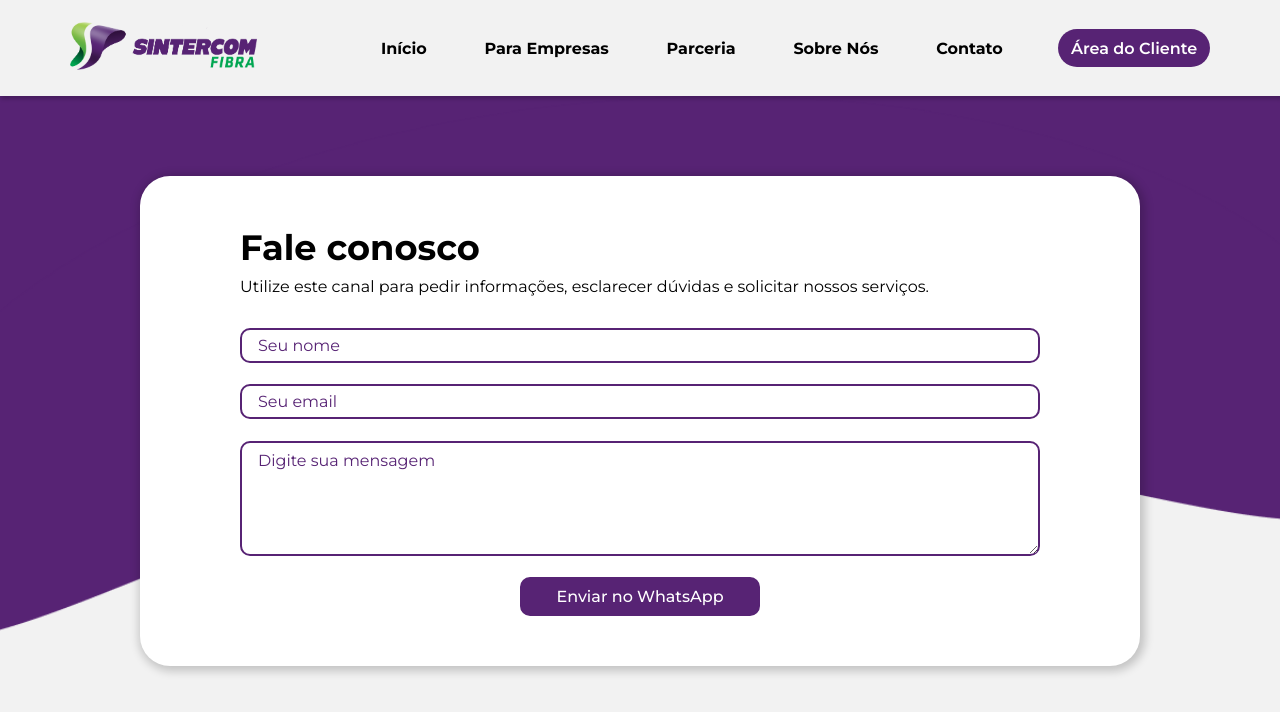
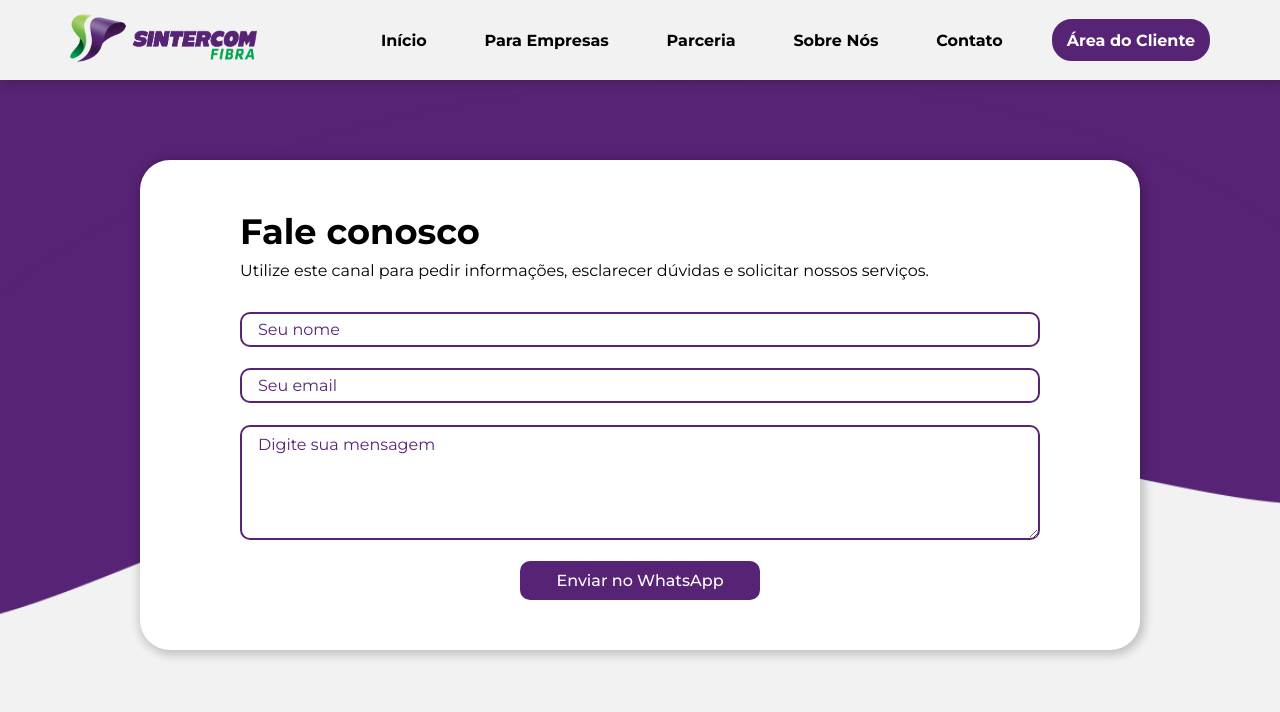
Before and after one commit to Pdrcvlh/sinter, a plain HTML site: page rj/contact/index.html in a window 1280 px wide. Drawn offline with Linux system fonts and the light colour scheme; files that its build step writes are made by us from their sources.

Commit message:
heade reusável em contato

```diff
--- a/rj/contact/assets/style.css
+++ b/rj/contact/assets/style.css
@@ -17,8 +17,6 @@ a {
 
 /*====  VARIABLES ============================ */
 :root {
-  --header-height: 6rem;
-
   /* text-sizes */
   --title-size: 2.2rem;
   --subtitle-size: 1.8rem;
@@ -74,90 +72,6 @@ body {
   color: var(--base-white);
 }
 
-/*====  HEADER ============================ */
-
-#header {
-  width: 100%;
-  height: var(--header-height);
-  box-shadow: 2px 2px 4px 1px rgba(0, 0, 0, 0.2);
-  padding-top: .5rem;
-  padding-bottom: .5rem;
-}
-
-#header .container {
-  display: grid;
-  grid-template-columns: 3fr 6fr 2fr;
-  align-items: center;
-  font-weight: 600;
-  height: 100%;
-}
-
-/**** Logo ****/
-#logo-head img{
-	width: 60%;
-	top: 0;
-	left: 0;
-	}
-
-/**** Nav ****/
-#menu {
-  display: flex;
-  justify-content: space-between;
-}
-
-#menu a{
-  color: black;
-  font-size: var(--text-small);
-  position: relative;
-  font-weight: 700;
-  transition: .2s;
-}
-
-#menu a::after{
-  content: '';
-  width: 0%;
-  height: 1rem;
-  background-color: var(--purple-base);
-  display: block;
-
-  position: absolute;
-  padding: 0.6rem 0.8rem;
-  left: -0.8rem;
-  top: -0.5rem;
-  z-index: -1;
-  border-radius: 1rem;
-
-  visibility: hidden;
-  opacity: 0;
-  transition: .2s;
-}
-#menu a:hover{
-  color: var(--base-white);
-  transition: .2s;
-}
-
-#menu a:hover::after{
-  width: 100%;
-  visibility: visible;
-  opacity: 100%;
-  transition: .1s;
-}
-
-#subitem{
-  display: none;
-}
-
-#login {
-  justify-self: end;
-}
-
-#login a{
-  color: var(--base-white);
-  font-size: var(--text-small);
-  padding: 0.6rem 0.8rem;
-  background-color: var(--purple-base);
-  border-radius: 20px;
-}
 
 /*====  FORM ============================ */
 
--- a/rj/contact/index.html
+++ b/rj/contact/index.html
@@ -4,42 +4,17 @@
     <meta charset="UTF-8" />
     <meta http-equiv="X-UA-Compatible" content="IE=edge" />
     <meta name="viewport" content="width=device-width, initial-scale=1.0" />
-    <link rel="stylesheet" href="assets/icons/style.css" />
     <link rel="stylesheet" href="assets/style.css" />
+    <!--Cabeçalho-->
+
+    <link rel="stylesheet" href="../header/style.css" />
+    <link rel="stylesheet" href="../header/icons/style.css" />
+
     <title>Contato</title>
   </head>
   <body>
     <!--Cabeçalho-->
-    <header id="header">
-      <div class="container">
-        <!--Logo-->
-        <div id="logo-head">
-          <img src="../assets/logos/logo 5.png" alt="" />
-        </div>
-
-        <nav>
-          <!--Itens do menu-->
-          <ul id="menu">
-            <li><a href="">Início</a></li>
-            <li><a href="">Para Empresas</a></li>
-            <li><a href="">Parceria</a></li>
-            <li><a href="">Sobre Nós</a></li>
-            <li><a href="">Contato</a></li>
-          </ul>
-
-          <!--Subitens do opção para empresas-->
-          <ul id="subitem">
-            <li>Banda Larga</li>
-            <li>Link Dedicado</li>
-          </ul>
-        </nav>
-
-        <!--Butão de login-->
-        <div id="login">
-          <a href="">Área do Cliente</a>
-        </div>
-      </div>
-    </header>
+    <my-header></my-header>
     <main>
       <div id="form" class="section">
         <div id="contact-form" class="container">
@@ -64,6 +39,9 @@
         <img src="../assets/elipse/Ellipse 31.png" alt="" />
       </div>
     </main>
+
     <script src="main.js"></script>
+    <script src="../header/header.js"></script>
+    <script src="../header/main.js"></script>
   </body>
 </html>
--- /dev/null
+++ b/rj/header/header.js
@@ -0,0 +1,61 @@
+class MyHeader extends HTMLElement {
+  connectedCallback() {
+    this.innerHTML = `<div id="header">
+    <div class="container">
+      <!--Logo-->
+      <div id="logo-head">
+        <img src="../assets/logos/logo 5.png" alt="" />
+      </div>
+
+      <nav>
+        <!--Itens do menu-->
+        <div id="content-menumobile">
+          <ul id="menu">
+            <a href=""><li>Início</li></a>
+            <li id="menu-company">
+              <p>Para Empresas</p>
+              <!--Subitens do opção para empresas-->
+              <ul id="subitem">
+                <li><a href="">Banda Larga</a></li>
+                <li><a href="">Link Dedicado</a></li>
+              </ul>
+            </li>
+            <a href=""><li>Parceria</li></a>
+            <a href=""><li>Sobre Nós</li></a>
+            <a href=""><li>Contato</li></a>
+          </ul>
+          <div id="info-mobile">
+            <div class="location">
+              <span class="icon-location2"></span>
+              <p>Rio de Janeiro</p>
+            </div>
+            <div id="social-menu">
+              <p>Siga nossas redes sociais</p>
+              <div id="social-icon">
+                <a href=""><span class="icon-facebook"></span></a>
+                <a href=""><span class="icon-instagram"></span></a>
+              </div>
+            </div>
+          </div>
+        </div>
+        <!--Menu mobile-->
+        <div id="menu-mobile">
+          <span class="icon-menu"></span>
+          <span class="icon-x"></span>
+        </div>
+      </nav>
+
+      <!--Botão de login-->
+      <div id="login">
+        <a href="">
+          <p>Área do Cliente</p>
+          <span class="icon-user"></span>
+        </a>
+        <!--login mobile-->
+      </div>
+    </div>
+  </div>`
+  }
+}
+
+customElements.define('my-header', MyHeader)
--- a/rj/header/main.js
+++ b/rj/header/main.js
@@ -1,10 +1,16 @@
 /*subitem menu */
-
+const header = document.querySelector('my-header')
 const menuCompany = document.querySelector('#menu-company')
 const forCompany = document.querySelector('#menu-company p')
+
 const menuSubitem = document.querySelector('#subitem')
 
+const nav = document.querySelector('#content-menumobile')
+const toggle = document.querySelectorAll('#menu-mobile span')
+const iconx = document.querySelector('.icon-x')
+
 if (window.screen.width >= 992) {
+  console.log(window.screen.width)
   menuCompany.addEventListener('mouseover', function () {
     menuSubitem.classList.add('hover')
   })
@@ -19,13 +25,10 @@ if (window.screen.width >= 992) {
   })
 }
 
-if (window.screen.width < 991) {
+console.log(window.width)
 forCompany.addEventListener('click', function () {
   menuSubitem.classList.toggle('click')
 })
-  const nav = document.querySelector('#content-menumobile')
-  const toggle = document.querySelectorAll('#menu-mobile span')
-  const iconx = document.querySelector('.icon-x')
 
 for (const element of toggle) {
   element.addEventListener('click', function () {
@@ -33,4 +36,6 @@ if (window.screen.width < 991) {
     iconx.classList.toggle('show')
   })
 }
+
+if (window.screen.width < 991) {
 }
```
Also changed, not shown: rj/header/index.htm (deleted, +0 -69 lines), rj/header/index.html (added, +69 -0 lines). Lines whose indentation alone changed are shown as unchanged.
